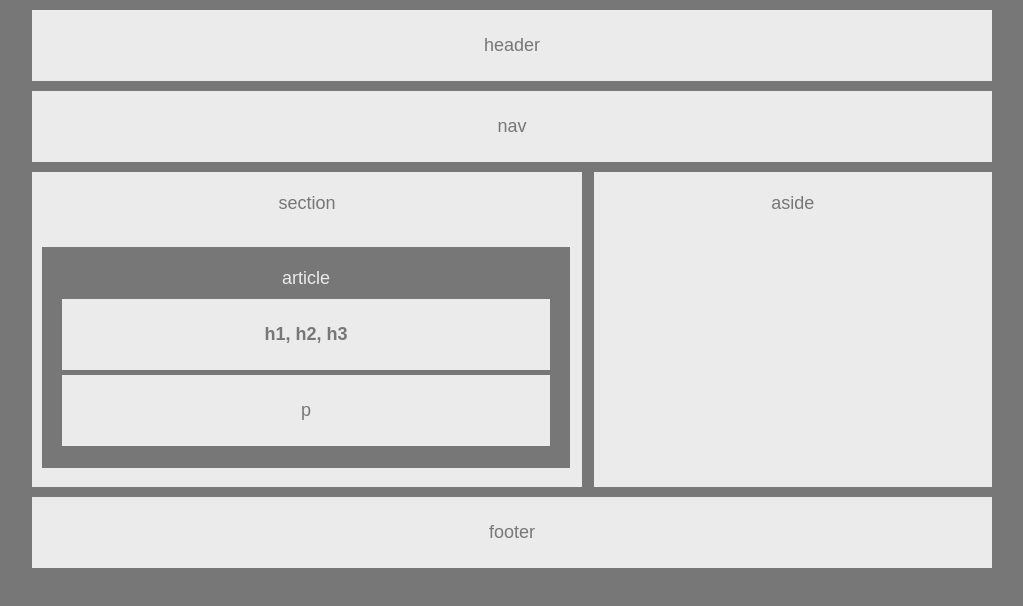
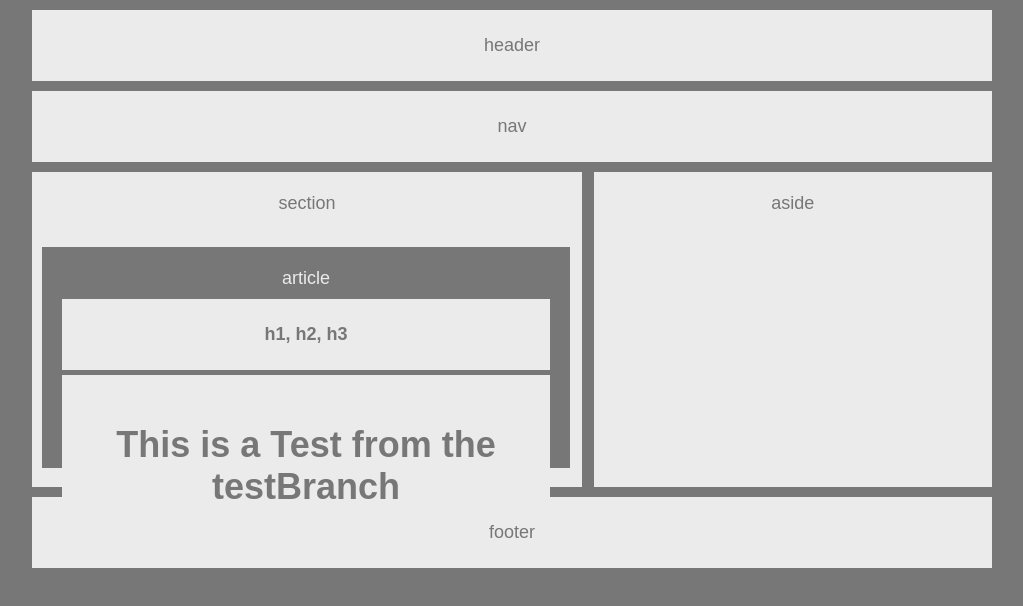
Before and after one commit to denisplaster/HW-Wireframe, a plain HTML site: page index.html in a window 1280 px wide. Shown: the whole page, without its empty margins (128-1151 px from the left). Drawn offline with Linux system fonts and the light colour scheme.

Commit message:
testing testbranch

```diff
--- a/index.html
+++ b/index.html
@@ -20,7 +20,7 @@
                                  h1, h2, h3
                             </div>
                             <div id="p">
-                                 p
+                                 <h1>This is a Test from the testBranch</h1>
                             </div>
                     </div>
             </div>
```
